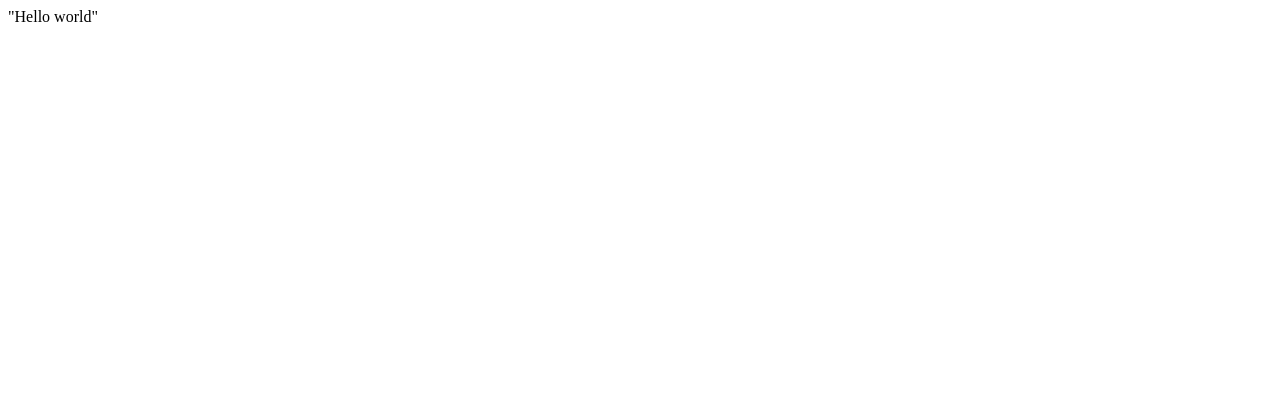
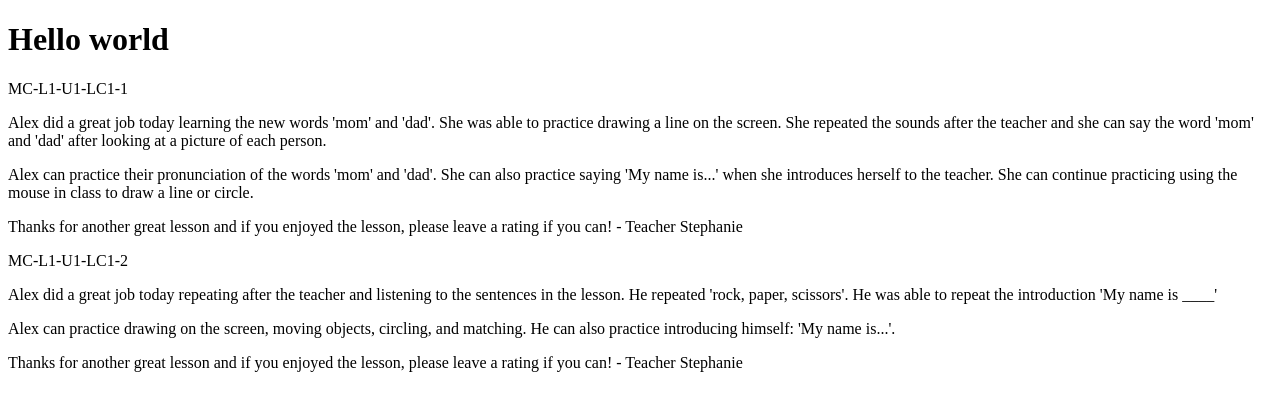
Before and after one commit to schamblee/ESL-Feedback-Templates, a website: page public/index.html in a window 1280 px wide. Drawn offline with nearby package versions, Linux system fonts and the light colour scheme.

Commit message:
Add mock data for feedback templates

```diff
--- a/public/index.html
+++ b/public/index.html
@@ -4,6 +4,8 @@
 	<title>ESL Feedback</title>
 </head>
 <body>
-"Hello world"
+<h1>Hello world</h1>
+	<script src="https://cdnjs.cloudflare.com/ajax/libs/jquery/3.1.0/jquery.min.js"></script>
+	<script type="text/javascript" src="index.js"></script>
 </body>
 </html>
--- /dev/null
+++ b/public/index.js
@@ -0,0 +1,58 @@
+// this is mock data, but when we create our API
+// we'll have it return data that looks like this
+var MOCK_FEEDBACK = {
+	"feedbackTemplates": [
+        {
+            "id": "1111111",
+            "overview": "did a great job today learning the new words 'mom' and 'dad'. She was able to practice drawing a line on the screen. She repeated the sounds after the teacher and she can say the word 'mom' and 'dad' after looking at a picture of each person.",
+            "advice": "can practice their pronunciation of the words 'mom' and 'dad'. She can also practice saying 'My name is...' when she introduces herself to the teacher. She can continue practicing using the mouse in class to draw a line or circle.",
+            "lessonId": "aaaaaa",
+            "lessonCode": "MC-L1-U1-LC1-1"
+        },
+        {
+            "id": "2222222",
+            "overview": "did a great job today repeating after the teacher and listening to the sentences in the lesson. He repeated 'rock, paper, scissors'. He was able to repeat the introduction 'My name is ____'",
+            "advice": "can practice drawing on the screen, moving objects, circling, and matching. He can also practice introducing himself: 'My name is...'.",
+            "lessonId": "bbbbbbb",
+            "lessonCode": "MC-L1-U1-LC1-2"
+        }
+    ]
+};
+
+let studentName = 'Alex'
+let userClosing = 'Thanks for another great lesson and if you enjoyed the lesson, please leave a rating if you can! - Teacher Stephanie'
+
+// this function's name and argument can stay the
+// same after we have a live API, but its internal
+// implementation will change. Instead of using a
+// timeout function that returns mock data, it will
+// use jQuery's AJAX functionality to make a call
+// to the server and then run the callbackFn
+function getFeedback(callbackFn) {
+    // we use a `setTimeout` to make this asynchronous
+    // as it would be with a real AJAX call.
+	setTimeout(function(){ callbackFn(MOCK_FEEDBACK)}, 1);
+}
+
+// this function stays the same when we connect
+// to real API later
+function displayFeedback(data) {
+    for (index in data.feedbackTemplates) {
+	   $('body').append(
+        `<p>${data.feedbackTemplates[index].lessonCode}</p>
+         <p>${studentName} ${data.feedbackTemplates[index].overview}</p>
+         <p>${studentName} ${data.feedbackTemplates[index].advice}</p>
+         <p>${userClosing}</p>`);
+    }
+}
+
+// this function can stay the same even when we
+// are connecting to real API
+function getAndDisplayFeedback() {
+	getFeedback(displayFeedback);
+}
+
+//  on page load do this
+$(function() {
+	getAndDisplayFeedback();
+})
```
